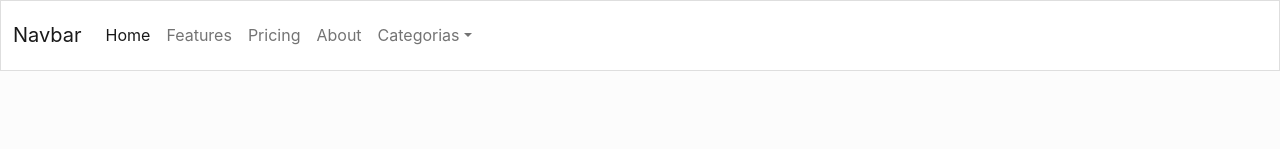
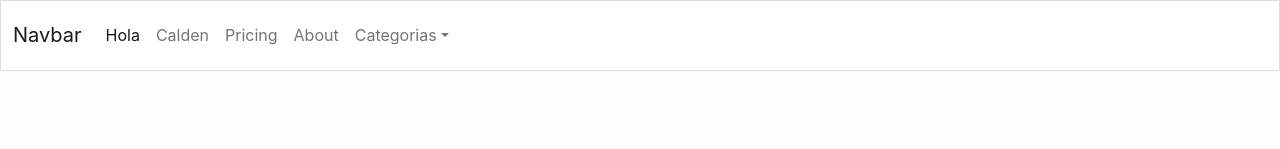
Before and after one commit to Elyx17/CaldenBordados, a React (Create React App) app: page / in a window 1280 px wide. Shown: the top 149 px of the page. Built offline with nearby package versions, Linux system fonts and the light colour scheme.

Commit message:
Cambios de prueba.

```diff
--- a/src/components/Navbar/Navbar.jsx
+++ b/src/components/Navbar/Navbar.jsx
@@ -11,12 +11,12 @@ const Navbar = () => {
           <div className="collapse navbar-collapse" id="navbarColor03">
             <ul className="navbar-nav me-auto">
               <li className="nav-item">
-                <a className="nav-link active" href="#">Home
+                <a className="nav-link active" href="#">Hola
                   <span className="visually-hidden">(current)</span>
                 </a>
               </li>
               <li className="nav-item">
-                <a className="nav-link" href="#">Features</a>
+                <a className="nav-link" href="#">Calden</a>
               </li>
               <li className="nav-item">
                 <a className="nav-link" href="#">Pricing</a>
```
